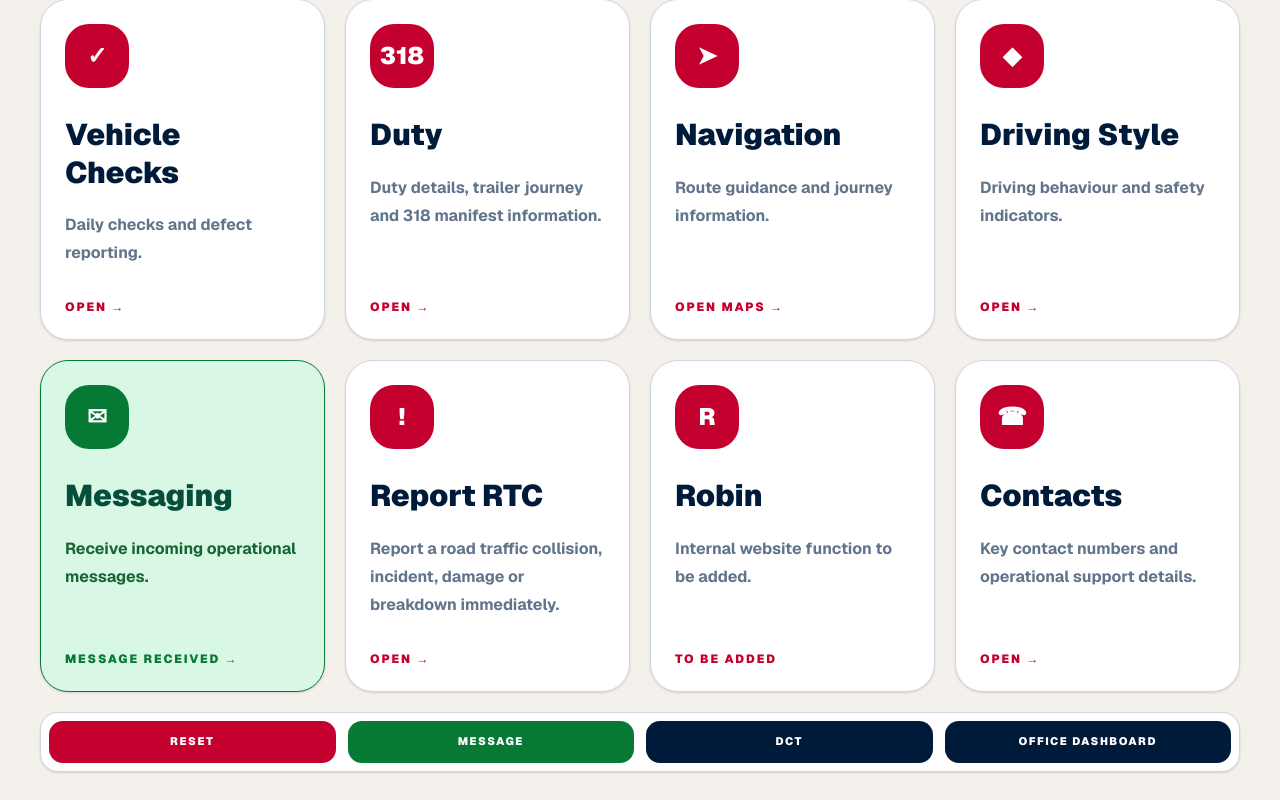
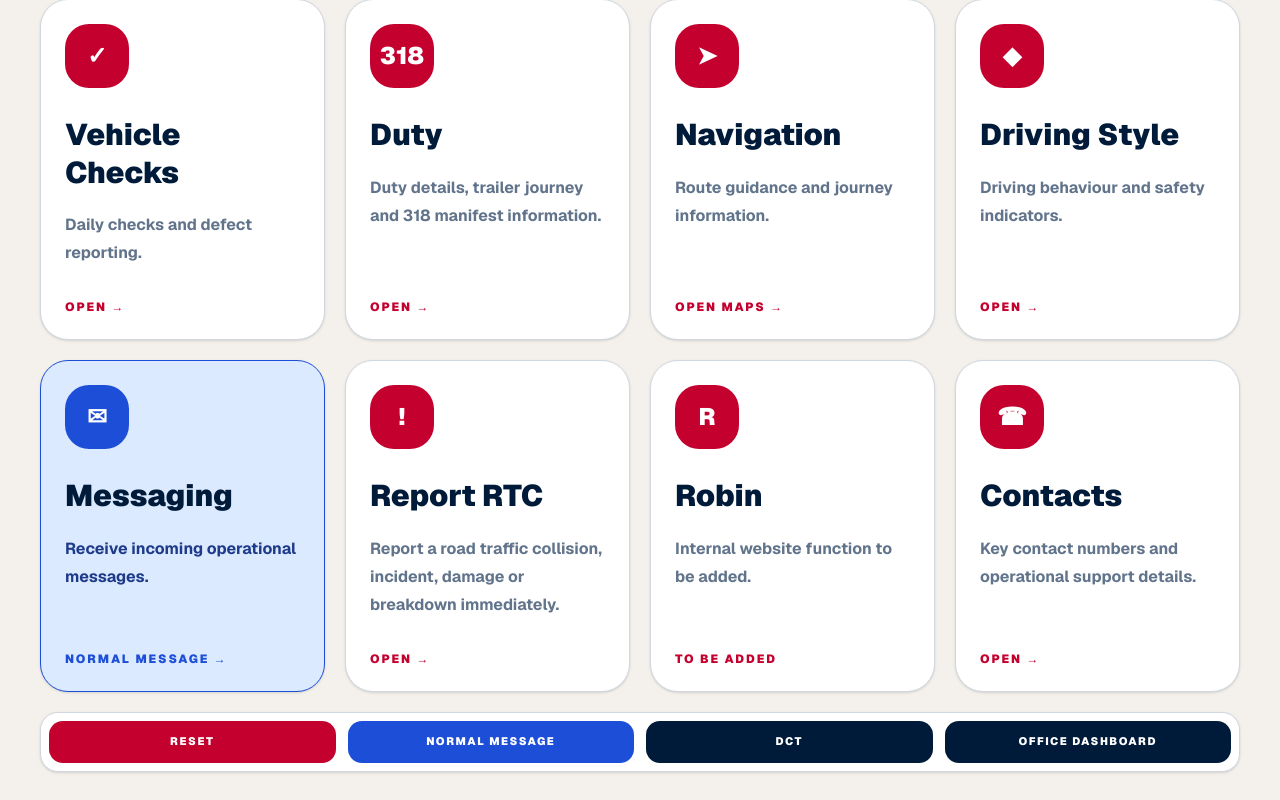
Before and after one commit to acannon76/rugby-league-supporter-web, a Next.js app: page /internal/app-ideas in a window 1280 px wide. Both pictures are taken after a click on the button "MESSAGE". Shown: the part 239-1039 px from the top of the page. Built offline with nearby package versions, Linux system fonts and the light colour scheme.

Commit message:
colours for messaging

```diff
--- a/src/app/internal/app-ideas/HgvDriverPdaMockupClient.tsx
+++ b/src/app/internal/app-ideas/HgvDriverPdaMockupClient.tsx
@@ -14,6 +14,72 @@ type AppButton = {
   icon: string;
   actionText?: string;
   isMessaging?: boolean;
+};
+
+type MessageLevel = "none" | "normal" | "high" | "critical";
+
+type MessageLevelConfig = {
+  level: Exclude<MessageLevel, "none">;
+  label: string;
+  buttonLabel: string;
+  heading: string;
+  text: string;
+  icon: string;
+  borderClass: string;
+  panelClass: string;
+  textClass: string;
+  mutedTextClass: string;
+  iconClass: string;
+  buttonClass: string;
+  buttonHoverClass: string;
+};
+
+const messageLevelConfigs: Record<Exclude<MessageLevel, "none">, MessageLevelConfig> = {
+  normal: {
+    level: "normal",
+    label: "Normal",
+    buttonLabel: "Normal Message",
+    heading: "Normal Message From NWH Transport",
+    text: "Routine operational message received. Please check your messages when safe to do so.",
+    icon: "✉",
+    borderClass: "border-[#1d4ed8]",
+    panelClass: "bg-[#dbeafe]",
+    textClass: "text-[#1d4ed8]",
+    mutedTextClass: "text-[#1e3a8a]",
+    iconClass: "bg-[#1d4ed8]",
+    buttonClass: "bg-[#1d4ed8] text-white",
+    buttonHoverClass: "hover:bg-[#1e40af]",
+  },
+  high: {
+    level: "high",
+    label: "High",
+    buttonLabel: "High Message",
+    heading: "High Priority Message From NWH Transport",
+    text: "High priority operational message received. Please review before continuing your duty.",
+    icon: "▲",
+    borderClass: "border-[#d97706]",
+    panelClass: "bg-[#fef3c7]",
+    textClass: "text-[#b45309]",
+    mutedTextClass: "text-[#92400e]",
+    iconClass: "bg-[#d97706]",
+    buttonClass: "bg-[#d97706] text-white",
+    buttonHoverClass: "hover:bg-[#b45309]",
+  },
+  critical: {
+    level: "critical",
+    label: "Critical",
+    buttonLabel: "Critical Message",
+    heading: "Critical Message From NWH Transport",
+    text: "Critical operational message received. Stop when safe and contact Transport Office immediately.",
+    icon: "!",
+    borderClass: "border-[#dc2626]",
+    panelClass: "bg-[#fee2e2]",
+    textClass: "text-[#b91c1c]",
+    mutedTextClass: "text-[#7f1d1d]",
+    iconClass: "bg-[#dc2626]",
+    buttonClass: "bg-[#dc2626] text-white",
+    buttonHoverClass: "hover:bg-[#b91c1c]",
+  },
 };
 
 const appButtons: AppButton[] = [
@@ -76,16 +142,31 @@ const appButtons: AppButton[] = [
 ];
 
 export default function HgvDriverPdaMockupClient() {
-  const [messageActive, setMessageActive] = useState(false);
+  const [messageLevel, setMessageLevel] = useState<MessageLevel>("none");
+  const messageConfig = messageLevel === "none" ? null : messageLevelConfigs[messageLevel];
 
   function handleResetAllMocks() {
     resetAllDriverPdaMocks();
-    setMessageActive(false);
+    setMessageLevel("none");
     window.alert("All Driver PDA mock journeys have been reset.");
   }
 
   function handleMockMessage() {
-    setMessageActive((current) => !current);
+    setMessageLevel((current) => {
+      if (current === "none") {
+        return "normal";
+      }
+
+      if (current === "normal") {
+        return "high";
+      }
+
+      if (current === "high") {
+        return "critical";
+      }
+
+      return "none";
+    });
   }
 
   return (
@@ -120,15 +201,37 @@ export default function HgvDriverPdaMockupClient() {
         </div>
       </header>
 
-      {messageActive && (
+      {messageConfig && (
         <section className="px-4 pt-5 sm:px-6 lg:px-10">
-          <div className="mx-auto max-w-[1280px] rounded-[18px] border-2 border-[#067a35] bg-[#d9f7e5] px-5 py-4 text-[#067a35] shadow-sm">
-            <p className="text-xs font-black uppercase tracking-[0.16em]">
-              Message From NWH Transport
-            </p>
-            <p className="mt-2 text-base font-black">
-              Please check your operational messages before continuing your duty.
-            </p>
+          <div
+            className={`mx-auto flex max-w-[1280px] flex-col gap-4 rounded-[18px] border-2 px-5 py-4 shadow-sm sm:flex-row sm:items-center sm:justify-between ${messageConfig.borderClass} ${messageConfig.panelClass} ${messageConfig.textClass}`}
+          >
+            <div>
+              <p className="text-xs font-black uppercase tracking-[0.16em]">
+                {messageConfig.heading}
+              </p>
+              <p className="mt-2 text-base font-black">{messageConfig.text}</p>
+            </div>
+
+            <div className="flex shrink-0 items-center gap-2" aria-label="Message priority options">
+              {Object.values(messageLevelConfigs).map((levelConfig) => {
+                const isActiveLevel = levelConfig.level === messageConfig.level;
+
+                return (
+                  <div
+                    key={levelConfig.level}
+                    title={`${levelConfig.label} priority`}
+                    className={`flex h-12 w-12 items-center justify-center rounded-2xl border text-xl font-black transition ${
+                      isActiveLevel
+                        ? `${levelConfig.iconClass} border-transparent text-white shadow-md`
+                        : "border-white/70 bg-white/60 text-[#475569]"
+                    }`}
+                  >
+                    {levelConfig.icon}
+                  </div>
+                );
+              })}
+            </div>
           </div>
         </section>
       )}
@@ -139,12 +242,12 @@ export default function HgvDriverPdaMockupClient() {
             <ActionCard
               key={button.title}
               button={button}
-              messageActive={messageActive}
+              messageConfig={messageConfig}
             />
           ))}
 
           <MessagingControls
-            messageActive={messageActive}
+            messageConfig={messageConfig}
             onResetAllMocks={handleResetAllMocks}
             onMockMessage={handleMockMessage}
           />
@@ -156,39 +259,39 @@ export default function HgvDriverPdaMockupClient() {
 
 function ActionCard({
   button,
-  messageActive,
+  messageConfig,
 }: {
   button: AppButton;
-  messageActive: boolean;
+  messageConfig: MessageLevelConfig | null;
 }) {
-  const isMessagingActive = button.isMessaging && messageActive;
+  const isMessagingActive = button.isMessaging && Boolean(messageConfig);
   const isInteractive = Boolean(button.href || button.externalHref);
 
   const cardClasses = `group flex h-full min-h-[270px] flex-col rounded-[28px] border p-6 text-left shadow-sm transition ${
     isInteractive ? "hover:-translate-y-1 hover:shadow-lg" : ""
   } ${
-    isMessagingActive
-      ? "border-[#067a35] bg-[#d9f7e5] text-[#064e3b]"
+    isMessagingActive && messageConfig
+      ? `${messageConfig.borderClass} ${messageConfig.panelClass} text-[#001b3a]`
       : "border-[#d0d7df] bg-white text-[#001b3a]"
   }`;
 
   const iconClasses = `mb-7 flex h-16 w-16 items-center justify-center rounded-3xl text-2xl font-black text-white ${
-    isMessagingActive ? "bg-[#067a35]" : "bg-[#c4002f]"
+    isMessagingActive && messageConfig ? messageConfig.iconClass : "bg-[#c4002f]"
   }`;
 
   const actionClasses = `mt-auto pt-8 text-xs font-black uppercase tracking-[0.16em] ${
-    isMessagingActive ? "text-[#067a35]" : "text-[#c4002f]"
+    isMessagingActive && messageConfig ? messageConfig.textClass : "text-[#c4002f]"
   }`;
 
   const content = (
     <>
-      <div className={iconClasses}>{button.icon}</div>
+      <div className={iconClasses}>{isMessagingActive && messageConfig ? messageConfig.icon : button.icon}</div>
 
       <h2 className="text-3xl font-black leading-tight">{button.title}</h2>
 
       <p
         className={`mt-5 text-base font-bold leading-7 ${
-          isMessagingActive ? "text-[#166534]" : "text-[#61748b]"
+          isMessagingActive && messageConfig ? messageConfig.mutedTextClass : "text-[#61748b]"
         }`}
       >
         {button.text}
@@ -201,7 +304,9 @@ function ActionCard({
       )}
 
       <div className={actionClasses}>
-        {isMessagingActive ? "MESSAGE RECEIVED" : button.actionText || "OPEN"}{" "}
+        {isMessagingActive && messageConfig
+          ? messageConfig.buttonLabel
+          : button.actionText || "OPEN"}{" "}
         {isInteractive && (
           <span className="transition group-hover:translate-x-1">→</span>
         )}
@@ -234,14 +339,22 @@ function ActionCard({
 }
 
 function MessagingControls({
-  messageActive,
+  messageConfig,
   onResetAllMocks,
   onMockMessage,
 }: {
-  messageActive: boolean;
+  messageConfig: MessageLevelConfig | null;
   onResetAllMocks: () => void;
   onMockMessage: () => void;
 }) {
+  const messageButtonClasses = messageConfig
+    ? `${messageConfig.buttonClass} ${messageConfig.buttonHoverClass}`
+    : "bg-[#e8f7ee] text-[#067a35] hover:bg-[#d9f7e5]";
+
+  const messageButtonLabel = messageConfig
+    ? `${messageConfig.label} Message`
+    : "Message";
+
   return (
     <div className="rounded-[18px] border border-[#d0d7df] bg-white p-2 shadow-sm sm:col-span-2 lg:col-span-4">
       <div className="grid w-full grid-cols-2 gap-3 sm:grid-cols-4">
@@ -256,13 +369,9 @@ function MessagingControls({
         <button
           type="button"
           onClick={onMockMessage}
-          className={`flex min-h-[42px] w-full items-center justify-center rounded-[14px] px-4 py-2 text-center text-[11px] font-black uppercase tracking-[0.14em] transition ${
-            messageActive
-              ? "bg-[#067a35] text-white hover:bg-[#045c28]"
-              : "bg-[#e8f7ee] text-[#067a35] hover:bg-[#d9f7e5]"
-          }`}
+          className={`flex min-h-[42px] w-full items-center justify-center rounded-[14px] px-4 py-2 text-center text-[11px] font-black uppercase tracking-[0.14em] transition ${messageButtonClasses}`}
         >
-          Message
+          {messageButtonLabel}
         </button>
 
         <Link
```
